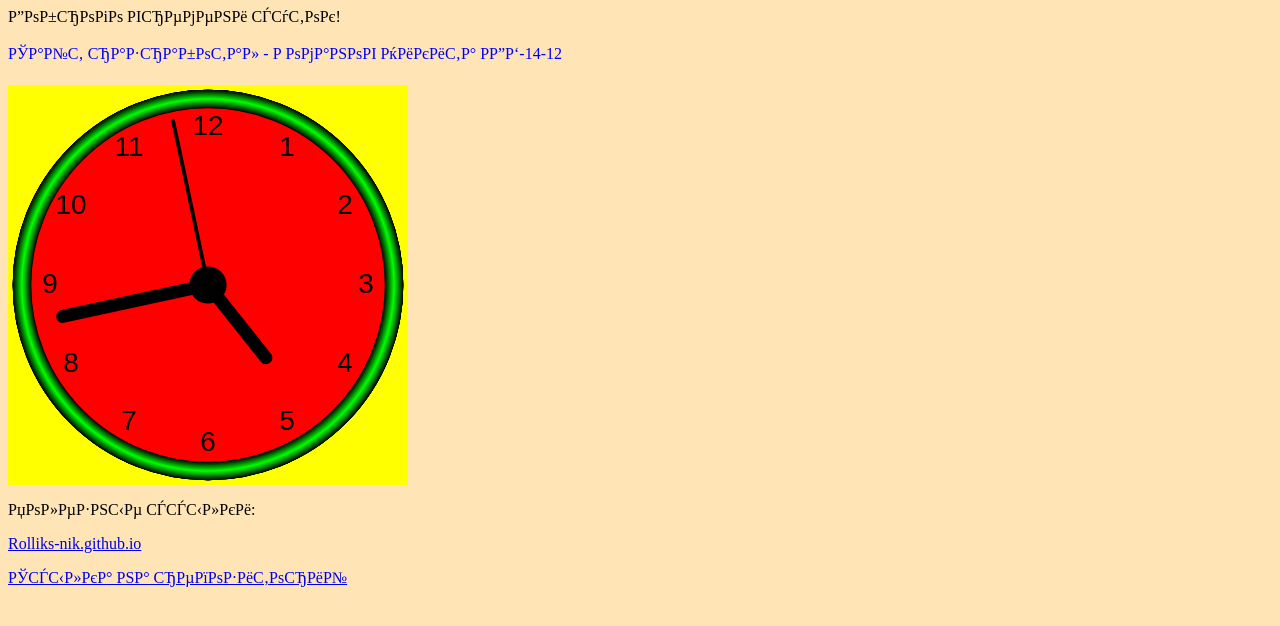
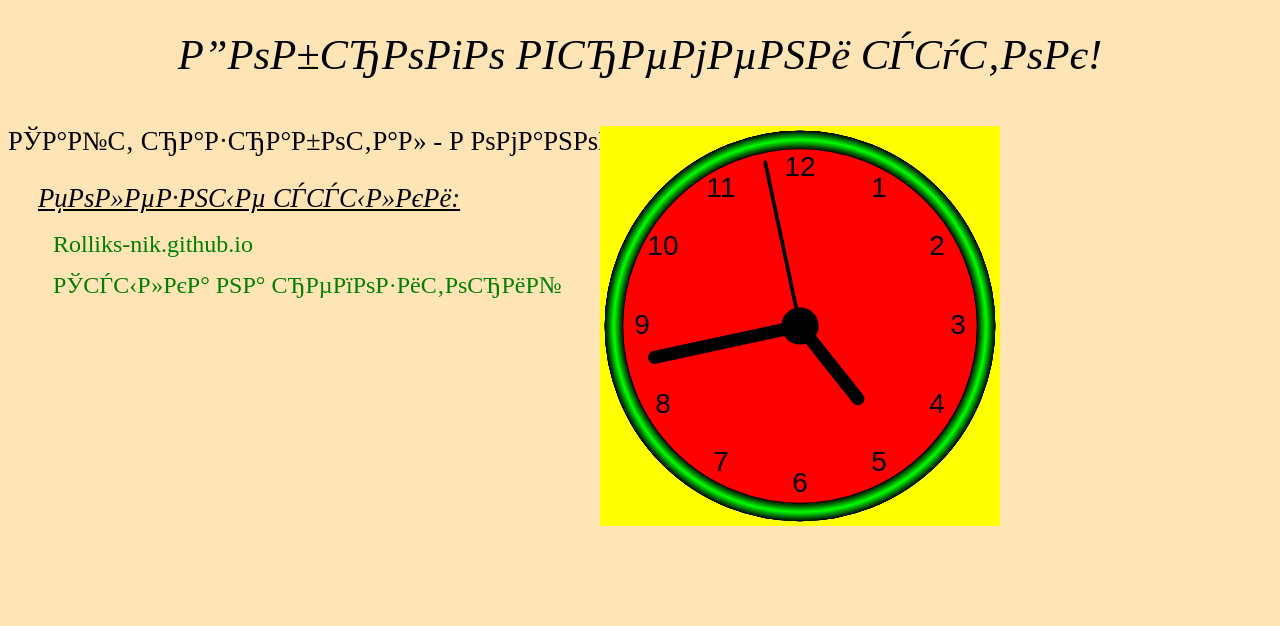
Before and after one commit to Rolliks-nik/Rolliks-nik.github.io, a plain HTML site: page index.html in a window 1280 px wide. Drawn offline with Linux system fonts and the light colour scheme.

Commit message:
All change mystyle.css

```diff
--- a/css/mystyle.css
+++ b/css/mystyle.css
@@ -1,11 +1,56 @@
-#h1
-{
-margin : 30px;
-color : red;
-}
 
 #p1
 {
-color : blue;
-font-style : impact;
+font-style : chicago;
+font-size: 20pt;
 }
+
+#p2
+{
+margin-top: 30px;
+text-align: center;
+font-size: 32pt;
+font-style: italic;
+
+}
+
+#p3
+{
+margin-top: -10px;
+margin-left: 30px;
+font-size: 20pt;
+font-style: italic;
+text-decoration: underline;
+}
+
+#p4
+{
+margin-top: -10px;
+margin-left: 45px;
+font-size: 18pt;
+}
+
+#div1
+{
+align:center;
+}
+
+#div3
+{
+position:absolute;
+top: 126px;
+left: 600px;
+
+}
+
+a
+{
+	text-decoration: none;
+	color: green;
+
+}
+
+a:hover
+	{
+		color: red;
+	}
```
